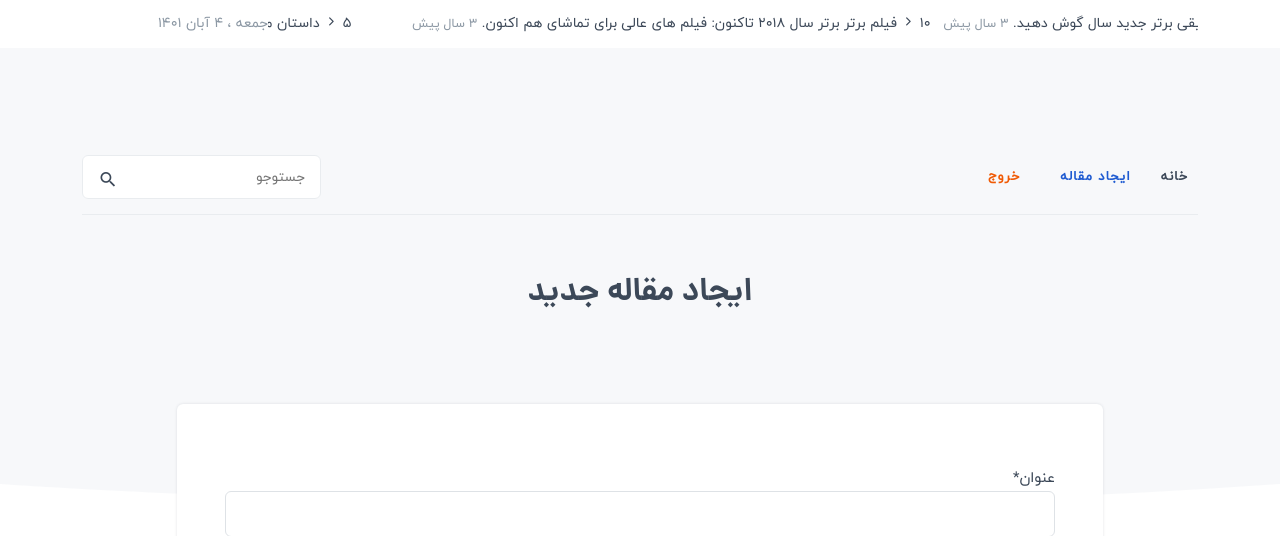
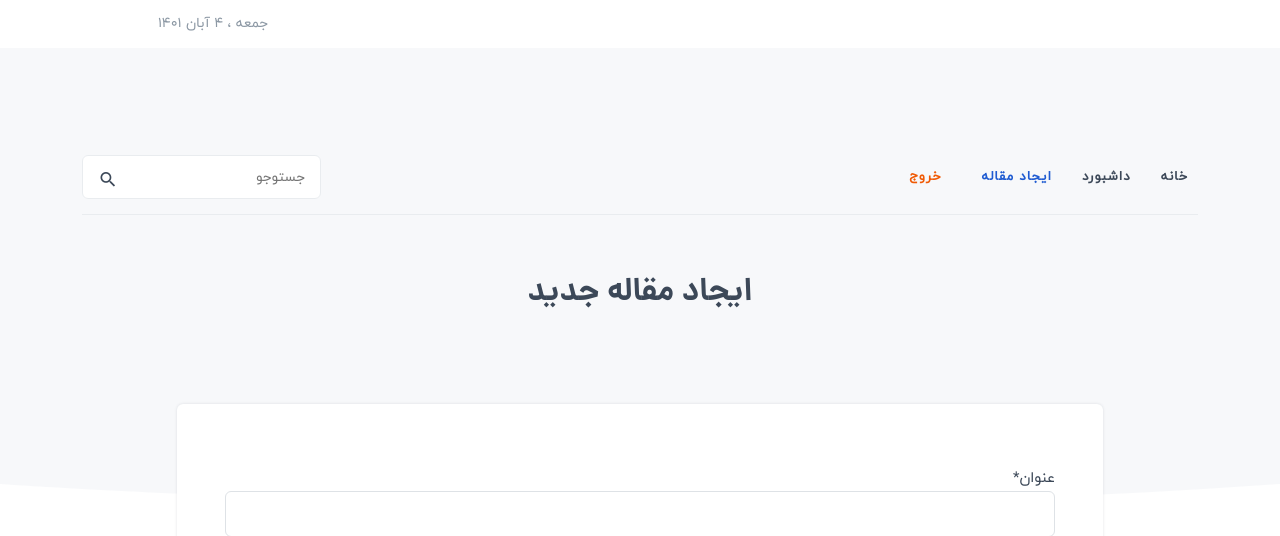
Before and after one commit to itdevx/Django-Blog, a Django app: page /dashboard/create-article/ in a window 1280 px wide. Shown: the top 536 px of the page. Run offline with Django 4.2, Linux system fonts and the light colour scheme; tables that the repository leaves empty hold one stand-in row (values such as "Sample post"); some libraries are stand-ins or nearby versions.

Commit message:
change dashboard

```diff
--- a/account/views.py
+++ b/account/views.py
@@ -4,7 +4,7 @@ from django.views.generic import View, CreateView
 from .forms import SignInForm, SignUpForm
 from django.contrib.auth import authenticate, login, logout
 from .mixins import FormValidMixins, FieldsMixins
-from blog.models import Article
+from blog.models import Article, Category
 
 
 class SignUpBlogView(View):
@@ -50,7 +50,12 @@ class DashboardBlogView(View):
     template_name = 'dashboard/dashboard.html'
 
     def get(self, request):
-        return render(request, self.template_name)
+        if request.user.is_superuser:
+            article = Article.objects.all()
+        else:
+            article = Article.objects.filter(author=request.user)
+
+        return render(request, self.template_name, {'article': article})
 
 
 class CreateArticle(FormValidMixins, FieldsMixins, CreateView):
--- a/blog/admin.py
+++ b/blog/admin.py
@@ -1,5 +1,5 @@
 from django.contrib import admin
-from .models import Article
+from .models import Article, Category
 
 
 @admin.register(Article)
@@ -9,3 +9,6 @@ class BlogAdmin(admin.ModelAdmin):
     prepopulated_fields = {
         'slug': ('title',)
     }
+
+
+admin.site.register(Category)
--- a/templates/dashboard/base.html
+++ b/templates/dashboard/base.html
@@ -28,16 +28,9 @@
                     <div class="d-flex justify-content-between align-items-center position-relative overflow-hidden">
                         <div class="text-slider">
                             <ul class="list-inline mb-0 move-text">
-                                <li class="mb-0 list-inline-item"><a href="#!" class="text-dark"><i class="ti ti-chevron-right"></i> بهترین 10 موسیقی: به موسیقی برتر جدید سال
-                                        گوش دهید. <small class="text-muted">3 سال پیش</small> </a></li>
-                                <li class="mb-0 list-inline-item ms-5"><a href="#!" class="text-dark"><i class="ti ti-chevron-right"></i> 10 فیلم برتر برتر سال 2018 تاکنون: فیلم های
-                                        عالی برای تماشای هم اکنون. <small class="text-muted">3 سال پیش</small></a></li>
-                                <li class="mb-0 list-inline-item ms-5"><a href="#!" class="text-dark"><i class="ti ti-chevron-right"></i> 5 داستان مد از سراسر وب که ممکن است این
-                                        هفته از دست داده باشید. <small class="text-muted">3 سال پیش</small></a></li>
-                                <li class="mb-0 list-inline-item ms-5"><a href="#!" class="text-dark"><i class="ti ti-chevron-right"></i> پزشکان از دوستیابی آنلاین برای ساخت پیوند
-                                        ارگان AI الهام می گیرند. <small class="text-muted">3 سال پیش</small></a></li>
-                                <li class="mb-0 list-inline-item ms-5"><a href="#!" class="text-dark"><i class="ti ti-chevron-right"></i> سونی لیستی از 39 عنوان را به اشتراک می
-                                        گذارد که در هنگام راه اندازی برای PS4 Pro بهینه شده است. <small class="text-muted">3 سال پیش</small></a></li>
+                                {% for a in article %}
+                                <li class="mb-0 list-inline-item"><a href="#!" class="text-dark"><i class="ti ti-chevron-right"></i>{{ a.title }}<small class="text-muted"> {{ a.date }} </small> </a></li>
+                                {% endfor %}
                             </ul>
                         </div>
                     </div>
@@ -109,6 +102,7 @@
                             <!-- Navigation Menu-->
                             <ul class="navigation-menu nav-left">
                                 <li><a href="{% url 'blog:index' %}" class="sub-menu-item ps-lg-0">خانه</a></li>
+                                <li><a href="{% url 'account:dashboard' %}" class="sub-menu-item ps-lg-0">داشبورد</a></li>
                                 <li><a href="{% url 'account:create-article' %}" class="sub-menu-item">ایجاد مقاله</a></li>
                                 <li><a href="{% url 'account:sign-out' %}" class="text-danger sub-menu-item">خروج</a></li>
                             </ul>
```
Also changed, not shown: templates/dashboard/dashboard.html (+6 -6 lines), media_root/article-image-intro/Vgvs8x7NuDYduPQO0unTb7Lfq2qo5y5ZrnhnBM9t.webp (added).
